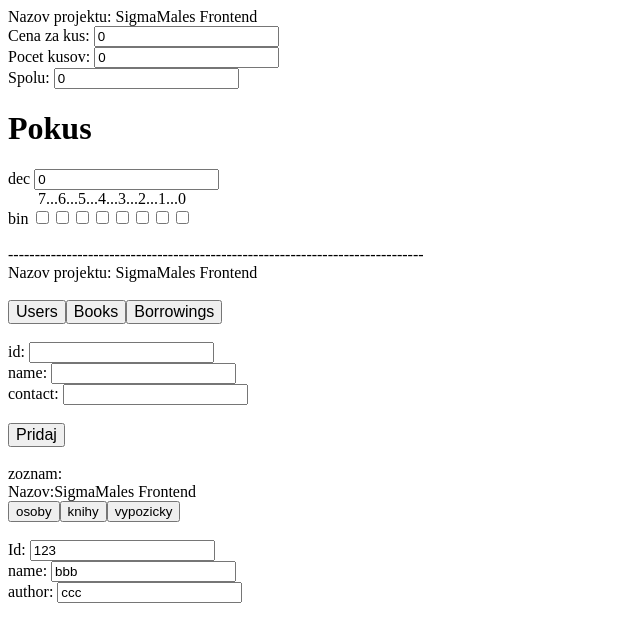
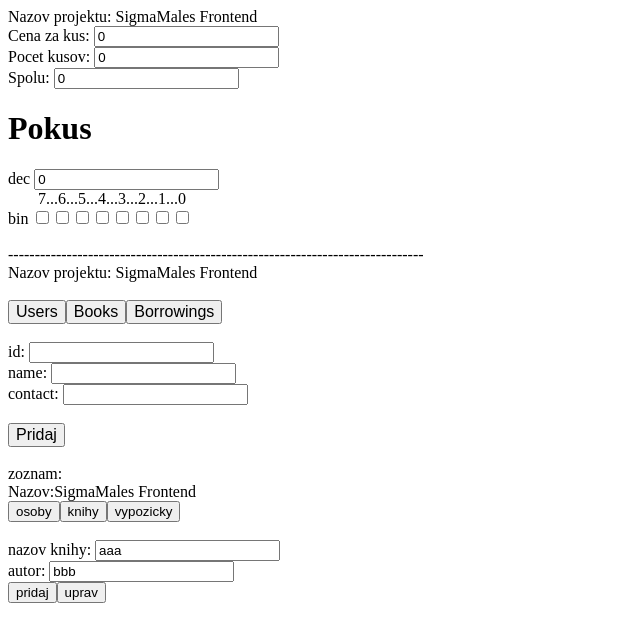
Before and after one commit to RastislavBiba/SigmaMale_Frontend, an Angular app: page /kniha in a window 1280 px wide. Shown: the top 642 px of the page, without its empty margins (0-640 px from the left). Built offline with nearby package versions, Linux system fonts and the light colour scheme.

Commit message:
formular / kniha uloha done

```diff
--- a/src/app/kniha-formular/kniha-formular.component.html
+++ b/src/app/kniha-formular/kniha-formular.component.html
@@ -1,4 +1,11 @@
+<form [formGroup]="formular" >
 
-Id: <input [(ngModel)]="kniha.id"><br>
-name: <input [(ngModel)]="kniha.meno_knihy"> <br>
-author: <input [(ngModel)]="kniha.autor"> <br>
+  nazov knihy:
+  <input formControlName="meno_knihy"><br>
+  autor:
+  <input formControlName="autor"><br>
+
+
+  <button (click)="pridaj()">pridaj</button>
+  <button (click)="uprav()">uprav</button>
+</form>
--- a/src/app/kniha-formular/kniha-formular.component.ts
+++ b/src/app/kniha-formular/kniha-formular.component.ts
@@ -1,5 +1,7 @@
-import { Component} from '@angular/core';
+import {Component, EventEmitter, Input, Output} from '@angular/core';
 import {Kniha} from "../models/kniha.model";
+import {Osoba} from "../models/osoba.model";
+import {FormControl, FormGroup} from "@angular/forms";
 
 @Component({
   selector: 'app-kniha-formular',
@@ -8,9 +10,45 @@ import {Kniha} from "../models/kniha.model";
 })
 export class KnihaFormularComponent{
 
-  kniha: Kniha = {id: 123, meno_knihy: 'bbb', autor: 'ccc'}
+  //kniha: Kniha = {id: 123, meno_knihy: 'bbb', autor: 'ccc'}
+
+
+
+
+
+  @Output()
+  pridajKnihu = new EventEmitter<Kniha>();
+  @Output()
+  upravKnihu = new EventEmitter<Kniha>();
+
+  @Input()
+  set kniha(k: Kniha){
+    if(k){
+      this.formular.patchValue({id: k.id,meno_knihy: k.meno_knihy,autor: k.autor})
+    }
+  }
+
+  //osoba: Osoba = { meno: 'aaa', priezvisko: 'bbb' }
+
+  formular:FormGroup;
 
   constructor() {
+    this.formular = new FormGroup({id: new FormControl(null), meno_knihy: new FormControl(null),autor: new FormControl(null)});
+  }
+
+  public pridaj(): void {
+
+    this.pridajKnihu.emit({id: Math.random().toString(),meno_knihy: this.formular.value.meno_knihy, autor: this.formular.value.autor});
+    //this.osoba.meno="";
+    //this.osoba.priezvisko="";
+    this.formular.reset();
+  }
+
+  public uprav(): void {
+    this.upravKnihu.emit(this.formular.value);
+    //this.osoba.meno="";
+    //this.osoba.priezvisko="";
+    this.formular.reset();
   }
 
 
--- a/src/app/kniha-stranka/kniha-stranka.component.html
+++ b/src/app/kniha-stranka/kniha-stranka.component.html
@@ -1,4 +1,4 @@
-<div *ngFor="let k of books">
-  {{k.id}} | {{k.name}} | {{k.author}} | {{k.available}}
-</div>
-<app-kniha-formular></app-kniha-formular>
+
+<app-kniha-formular [kniha]="aktKniha" (pridajKnihu)="pridaj($event)" (upravKnihu)="uprav($event)"></app-kniha-formular>
+
+<app-kniha-zoznam [books]="books" (upravKnihu)="upravZoZoznamu($event)"></app-kniha-zoznam>
--- a/src/app/kniha-stranka/kniha-stranka.component.ts
+++ b/src/app/kniha-stranka/kniha-stranka.component.ts
@@ -1,4 +1,6 @@
 import { Component, OnInit } from '@angular/core';
+import {Osoba} from "../models/osoba.model";
+import {Kniha} from "../models/kniha.model";
 
 @Component({
   selector: 'app-kniha-stranka',
@@ -6,5 +8,26 @@ import { Component, OnInit } from '@angular/core';
   styleUrls: ['./kniha-stranka.component.css']
 })
 export class KnihaStrankaComponent {
-  books: any[] = [];
+  //books: any[] = [];
+
+
+
+  books: Kniha[] = [];
+  aktKniha: Kniha = {meno_knihy:'aaa', autor:'bbb'};
+  pridaj(kniha: Kniha): void {
+    this.books.push(kniha);
+
+  }
+
+  uprav(kniha: Kniha):void{
+    const index = this.books.findIndex(knihaZPola => knihaZPola.id === kniha.id);
+    if (index !== -1) {
+      this.books[index] = kniha;
+    }
+  }
+
+  upravZoZoznamu(kniha: Kniha):void{
+    this.aktKniha = kniha;
+  }
+
 }
--- a/src/app/kniha-zoznam/kniha-zoznam.component.html
+++ b/src/app/kniha-zoznam/kniha-zoznam.component.html
@@ -1,3 +1,4 @@
-<div *ngFor="let k of kniha">
-  {{k.id}} | {{k.meno_knihy}} | {{k.autor}}
+<div *ngFor="let k of books">
+  {{k.meno_knihy}} | {{k.autor}}
+  <button (click)="uprav(k)">uprav</button>
 </div>
--- a/src/app/kniha-zoznam/kniha-zoznam.component.ts
+++ b/src/app/kniha-zoznam/kniha-zoznam.component.ts
@@ -1,5 +1,6 @@
-import { Component} from '@angular/core';
+import {Component, EventEmitter, Input, Output} from '@angular/core';
 import {Kniha} from "../models/kniha.model";
+import {Osoba} from "../models/osoba.model";
 
 @Component({
   selector: 'app-kniha-zoznam',
@@ -7,7 +8,19 @@ import {Kniha} from "../models/kniha.model";
   styleUrls: ['./kniha-zoznam.component.css']
 })
 export class KnihaZoznamComponent {
-  kniha: Kniha[] = []
+
+
+
+  @Input()
+  books: Kniha[] = []
+
+  @Output()
+  upravKnihu: EventEmitter<Kniha> = new EventEmitter<Kniha>();
   constructor() { }
 
+
+  uprav(kniha: Kniha):void {
+    this.upravKnihu.emit(kniha);
+  }
+
 }
--- a/src/app/models/kniha.model.ts
+++ b/src/app/models/kniha.model.ts
@@ -1,6 +1,6 @@
 export class Kniha {
 
-  id: number;
+  id?: string;
   meno_knihy: string;
   autor: string;
 
```
